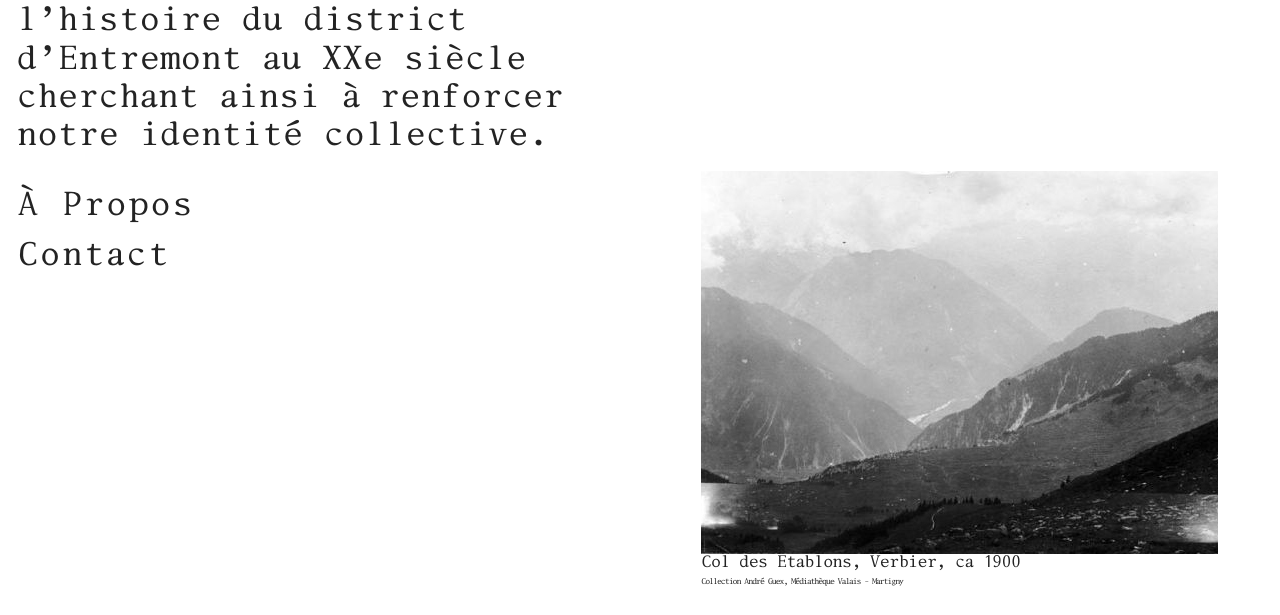
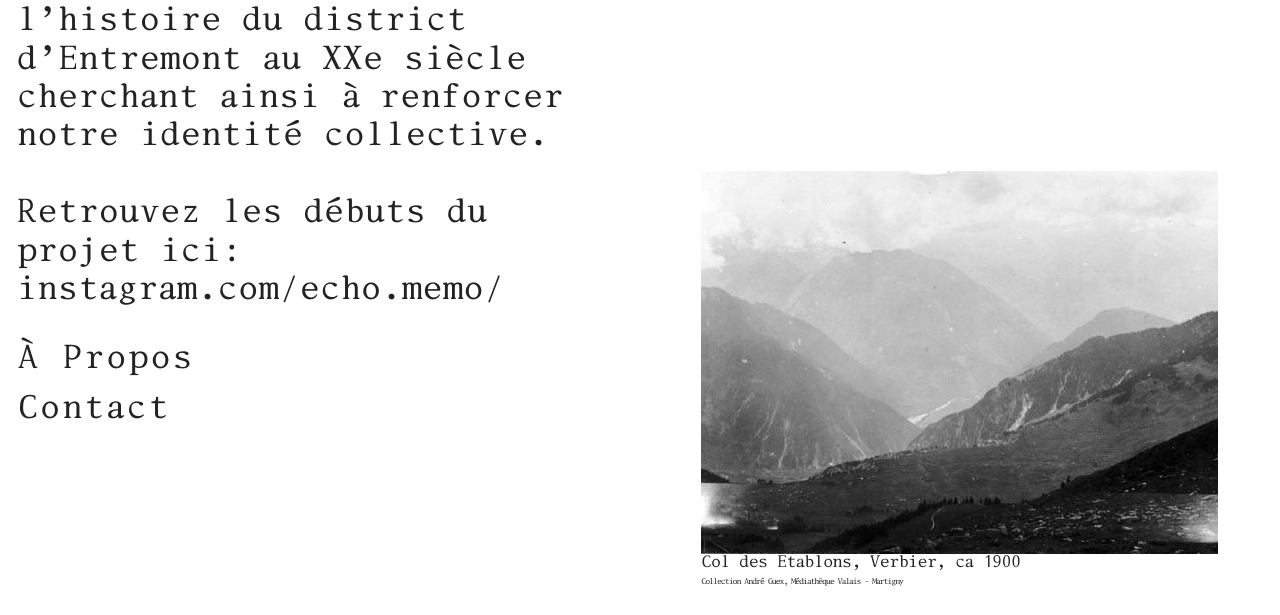
Before and after one commit to Bruch3z/echomemo, a plain HTML site: page index.html in a window 1280 px wide. Shown: the part 185-800 px from the top of the page. Drawn offline with nearby package versions, Linux system fonts and the light colour scheme.

Commit message:
Add files via upload

```diff
--- a/index.html
+++ b/index.html
@@ -28,7 +28,12 @@
                 <img src="images/EMlogo.png" alt="Your Image" class="logo">
                 <div class="description">
                     est une plongée dans l'histoire du district d'Entremont au XXe siècle cherchant ainsi à renforcer notre identité collective.
+                    <br><br>
+                    Retrouvez les débuts du projet ici:
+                    <br>
+                    <a href="https://www.instagram.com/echo.memo/"  target="_blank" class="plainlink">instagram.com/echo.memo/</a>
                 </div>
+
                 <div class="apropos">
 
                 </div>
--- a/styles.css
+++ b/styles.css
@@ -139,6 +139,7 @@ h6 {
 }
 
 p {
+  font-size: 1em;
   margin-bottom: 5px;
 }
 
```
